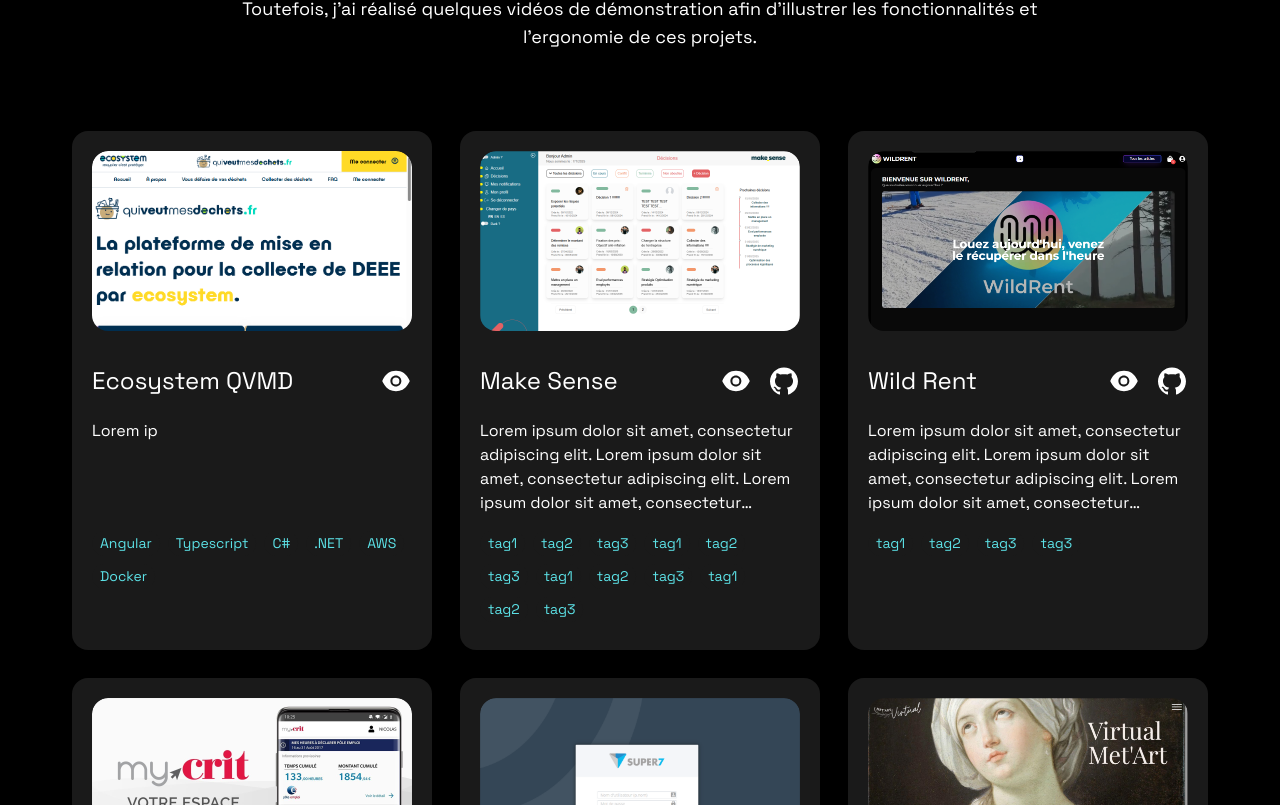
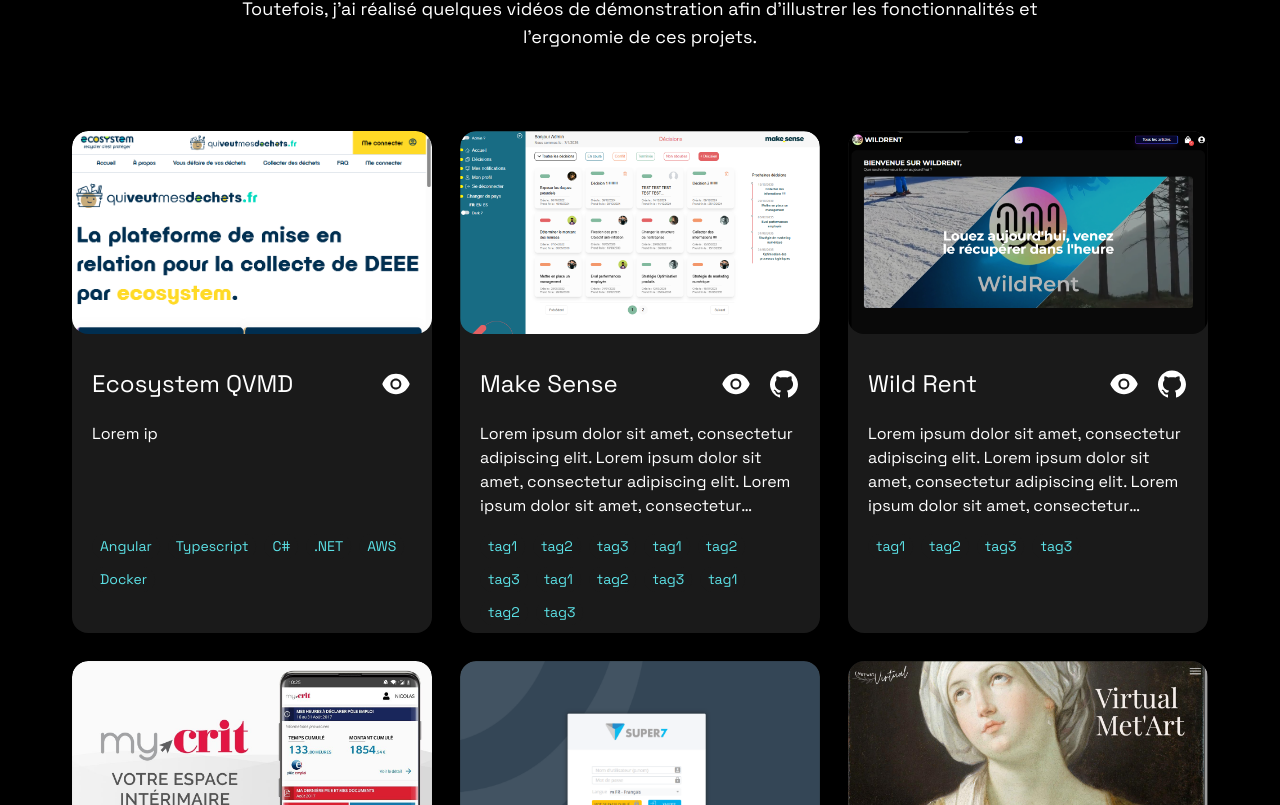
Before and after one commit to DavyR01/davyrobert-portfolio, a Next.js app: page / in a window 1280 px wide. Shown: the part 3815-4620 px from the top of the page. Built offline with nearby package versions, Linux system fonts and the light colour scheme.

Commit message:
delete padding image ProjectCard

```diff
--- a/src/app/components/ProjectCard.tsx
+++ b/src/app/components/ProjectCard.tsx
@@ -26,7 +26,7 @@ export const ProjectCard: React.FC<ProjectCardProps> = ({
           transition={{ delay: index * 0.2, duration: 0.75, type: "spring" }}
        >
           <Tilt
-             className="dark:bg-[--bg-dark-items1] bg-[--bg-light-items1] p-5 rounded-2xl xs858:w-full sm:w-[360px] relative overflow-hidden flex flex-col xs859-min:h-full xs859-min:min-h-[480px]"
+             className="dark:bg-[--bg-dark-items1] bg-[--bg-light-items1] rounded-2xl xs858:w-full sm:w-[360px] relative overflow-hidden flex flex-col xs859-min:h-full xs859-min:min-h-[480px]"
              tiltMaxAngleX={15}
              tiltMaxAngleY={15}
              perspective={1000}
@@ -46,7 +46,7 @@ export const ProjectCard: React.FC<ProjectCardProps> = ({
                 </div>
 
                 {/* Titre + icônes */}
-                <div className="mt-3 mb-2 flex items-center justify-between gap-4">
+                <div className="mt-3 mb-2 flex items-center justify-between gap-4 px-5">
                    <p className="text-[var(--text-color-dark)] dark:text-[var(--text-color-light)] font-bold text-[24px]">{name}</p>
                    <div className="flex gap-4">
                       {sourceWeb && (
@@ -71,14 +71,14 @@ export const ProjectCard: React.FC<ProjectCardProps> = ({
                 </div>
 
                 {/* Description */}
-                <p className="text-secondary text-[16px] mt-3 line-clamp-4 min-h-[6rem]">
+                <p className="text-secondary text-[16px] mt-3 line-clamp-4 min-h-[6rem] px-5">
                    {description}
                 </p>
 
 
 
                 {/* Tags */}
-                <div className="mt-4 flex flex-wrap gap-2 mb-2">
+                <div className="mt-4 flex flex-wrap gap-2 mb-2 px-5">
                    {tags.map((tag, idx) => (
                       <p
                          key={idx}
```
